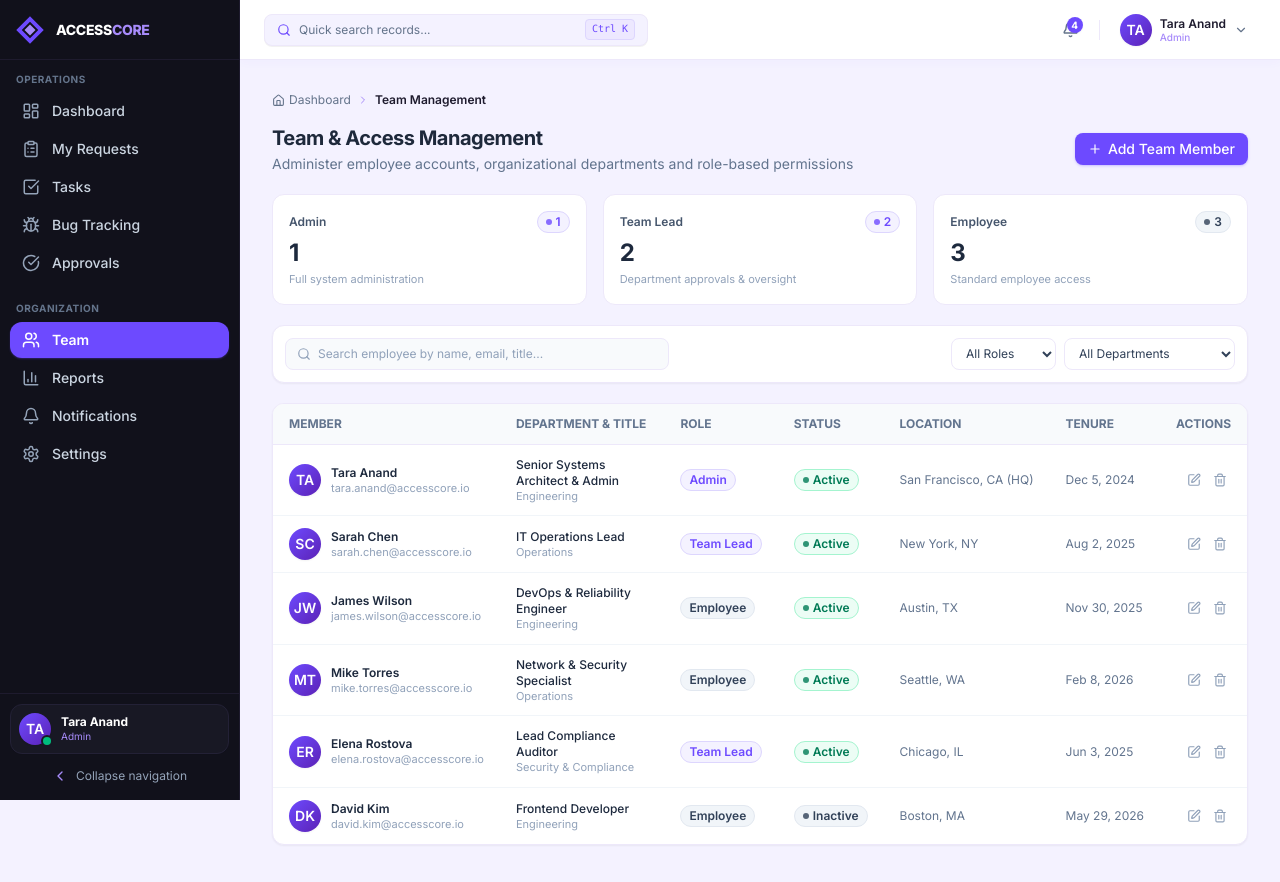
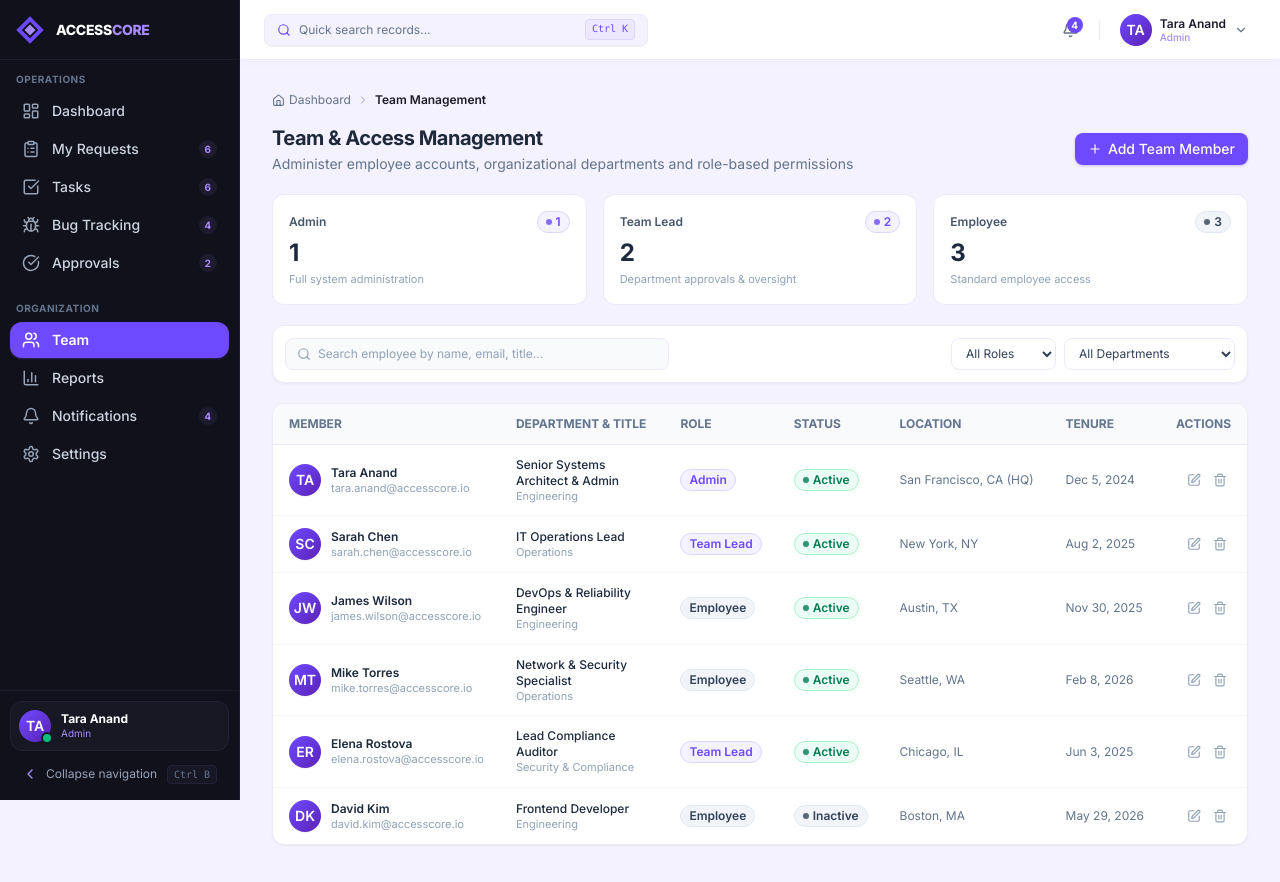
Before and after one commit to kirubhashree06/AccessCore, a React (Vite) app: page /team in a window 1280 px wide. Shown: the top 882 px of the page. Built offline with nearby package versions, Linux system fonts and the light colour scheme.

Commit message:
feat(sidebar): integrate live module badge counters and Ctrl+B keyboard collapse toggle

```diff
--- a/src/components/layout/Sidebar.jsx
+++ b/src/components/layout/Sidebar.jsx
@@ -1,4 +1,4 @@
-import { useState } from 'react'
+import { useState, useEffect, useMemo } from 'react'
 import { NavLink, useLocation } from 'react-router-dom'
 import { motion, AnimatePresence } from 'framer-motion'
 import {
@@ -18,6 +18,11 @@ import {
 import { useLocalStorage } from '../../hooks/useLocalStorage'
 import { useIsMobile } from '../../hooks/useIsMobile'
 import { useAuth } from '../../context/AuthContext'
+import { useRequests } from '../../context/RequestsContext'
+import { useTasks } from '../../context/TasksContext'
+import { useBugs } from '../../context/BugsContext'
+import { useApprovals } from '../../context/ApprovalsContext'
+import { useNotifications } from '../../context/NotificationsContext'
 import Avatar from '../ui/Avatar'
 import { cn } from '../../utils/helpers'
 import AccessCoreLogo from '../common/AccessCoreLogo'
@@ -49,6 +54,34 @@ export default function Sidebar({ mobileOpen = false, onCloseMobile }) {
   const isMobile = useIsMobile(768)
   const location = useLocation()
   const { user } = useAuth()
+  const { requests = [] } = useRequests() || {}
+  const { tasks = [] } = useTasks() || {}
+  const { bugs = [] } = useBugs() || {}
+  const { approvals = [] } = useApprovals() || {}
+  const { unreadCount = 0 } = useNotifications() || {}
+
+  // Global keyboard shortcut Ctrl+B / Cmd+B for instant sidebar collapse toggle
+  useEffect(() => {
+    const handleKeyDown = (e) => {
+      if ((e.ctrlKey || e.metaKey) && e.key.toLowerCase() === 'b') {
+        e.preventDefault()
+        setCollapsed(c => !c)
+      }
+    }
+    window.addEventListener('keydown', handleKeyDown)
+    return () => window.removeEventListener('keydown', handleKeyDown)
+  }, [setCollapsed])
+
+  // Live operational badge counters across modules
+  const badgeCounts = useMemo(() => {
+    return {
+      '/requests': requests.filter(r => !['Resolved', 'Closed', 'Cancelled', 'Rejected'].includes(r.status)).length,
+      '/tasks': tasks.filter(t => t.status !== 'COMPLETED').length,
+      '/bugs': bugs.filter(b => !['CLOSED', 'FIXED'].includes(b.status)).length,
+      '/approvals': approvals.filter(a => a.status === 'PENDING').length,
+      '/notifications': unreadCount,
+    }
+  }, [requests, tasks, bugs, approvals, unreadCount])
 
   return (
     <>
@@ -117,6 +150,7 @@ export default function Sidebar({ mobileOpen = false, onCloseMobile }) {
                     path === '/'
                       ? location.pathname === '/'
                       : location.pathname.startsWith(path)
+                  const count = badgeCounts[path]
 
                   return (
                     <li key={path}>
@@ -134,6 +168,7 @@ export default function Sidebar({ mobileOpen = false, onCloseMobile }) {
                             : 'text-[#CBD5E1] hover:text-white hover:bg-[#1E1B2E]'
                         )}
                       >
+                        <div className="relative shrink-0 flex items-center justify-center">
                           <Icon
                             size={18}
                             className={cn(
@@ -141,6 +176,10 @@ export default function Sidebar({ mobileOpen = false, onCloseMobile }) {
                               isActive ? 'text-white' : 'text-[#94A3B8] group-hover:text-[#A78BFA]'
                             )}
                           />
+                          {collapsed && !mobileOpen && count > 0 && (
+                            <span className="absolute -top-1 -right-1 w-2 h-2 rounded-full bg-[#6D4AFF] ring-2 ring-[#11111B]" />
+                          )}
+                        </div>
                         <AnimatePresence>
                           {(!collapsed || mobileOpen) && (
                             <motion.span
@@ -148,22 +187,41 @@ export default function Sidebar({ mobileOpen = false, onCloseMobile }) {
                               animate={{ opacity: 1, x: 0 }}
                               exit={{ opacity: 0, x: -6 }}
                               transition={{ duration: 0.15 }}
-                              className="whitespace-nowrap truncate"
+                              className="whitespace-nowrap truncate flex-1"
                             >
                               {label}
                             </motion.span>
                           )}
                         </AnimatePresence>
 
+                        {/* Live Counter Badge for expanded mode */}
+                        {(!collapsed || mobileOpen) && count > 0 && (
+                          <span
+                            className={cn(
+                              'text-[10px] font-bold px-1.5 py-0.5 rounded-full shrink-0 tabular-nums transition-colors',
+                              isActive
+                                ? 'bg-white/20 text-white'
+                                : 'bg-[#1E1B2E] text-[#A78BFA] group-hover:bg-[#6D4AFF]/20 group-hover:text-white'
+                            )}
+                          >
+                            {count}
+                          </span>
+                        )}
+
                         {/* Tooltip for desktop collapsed */}
                         {collapsed && !mobileOpen && (
                           <span className={cn(
-                            'absolute left-full ml-3 px-2.5 py-1 rounded-md z-50',
+                            'absolute left-full ml-3 px-2.5 py-1 rounded-md z-50 flex items-center gap-2',
                             'bg-[#181824] text-white text-xs whitespace-nowrap font-medium',
                             'opacity-0 group-hover:opacity-100 transition-opacity pointer-events-none',
                             'border border-[#232136] shadow-lg'
                           )}>
-                            {label}
+                            <span>{label}</span>
+                            {count > 0 && (
+                              <span className="px-1.5 py-0.2 rounded-full bg-[#6D4AFF] text-white text-[10px] font-bold">
+                                {count}
+                              </span>
+                            )}
                           </span>
                         )}
                       </NavLink>
@@ -201,18 +259,26 @@ export default function Sidebar({ mobileOpen = false, onCloseMobile }) {
             <button
               onClick={() => setCollapsed(c => !c)}
               className={cn(
-                'flex items-center justify-center gap-2 w-full px-3 py-1.5 rounded-lg',
+                'flex items-center justify-between w-full px-3 py-1.5 rounded-lg',
                 'text-[#94A3B8] hover:text-white hover:bg-[#1E1B2E]',
                 'text-xs transition-colors duration-150 cursor-pointer'
               )}
-              aria-label={collapsed ? 'Expand sidebar' : 'Collapse sidebar'}
+              aria-label={collapsed ? 'Expand sidebar (Ctrl+B)' : 'Collapse sidebar (Ctrl+B)'}
+              title="Toggle sidebar (Ctrl+B)"
             >
               {collapsed ? (
+                <div className="w-full flex justify-center">
                   <ChevronRight size={16} className="text-[#A78BFA]" />
+                </div>
               ) : (
                 <>
+                  <div className="flex items-center gap-2">
                     <ChevronLeft size={16} className="text-[#A78BFA]" />
                     <span>Collapse navigation</span>
+                  </div>
+                  <kbd className="text-[10px] font-mono text-[#64748B] bg-[#181824] px-1.5 py-0.5 rounded border border-[#232136]">
+                    Ctrl B
+                  </kbd>
                 </>
               )}
             </button>
```
Lines whose indentation alone changed are shown as unchanged.
